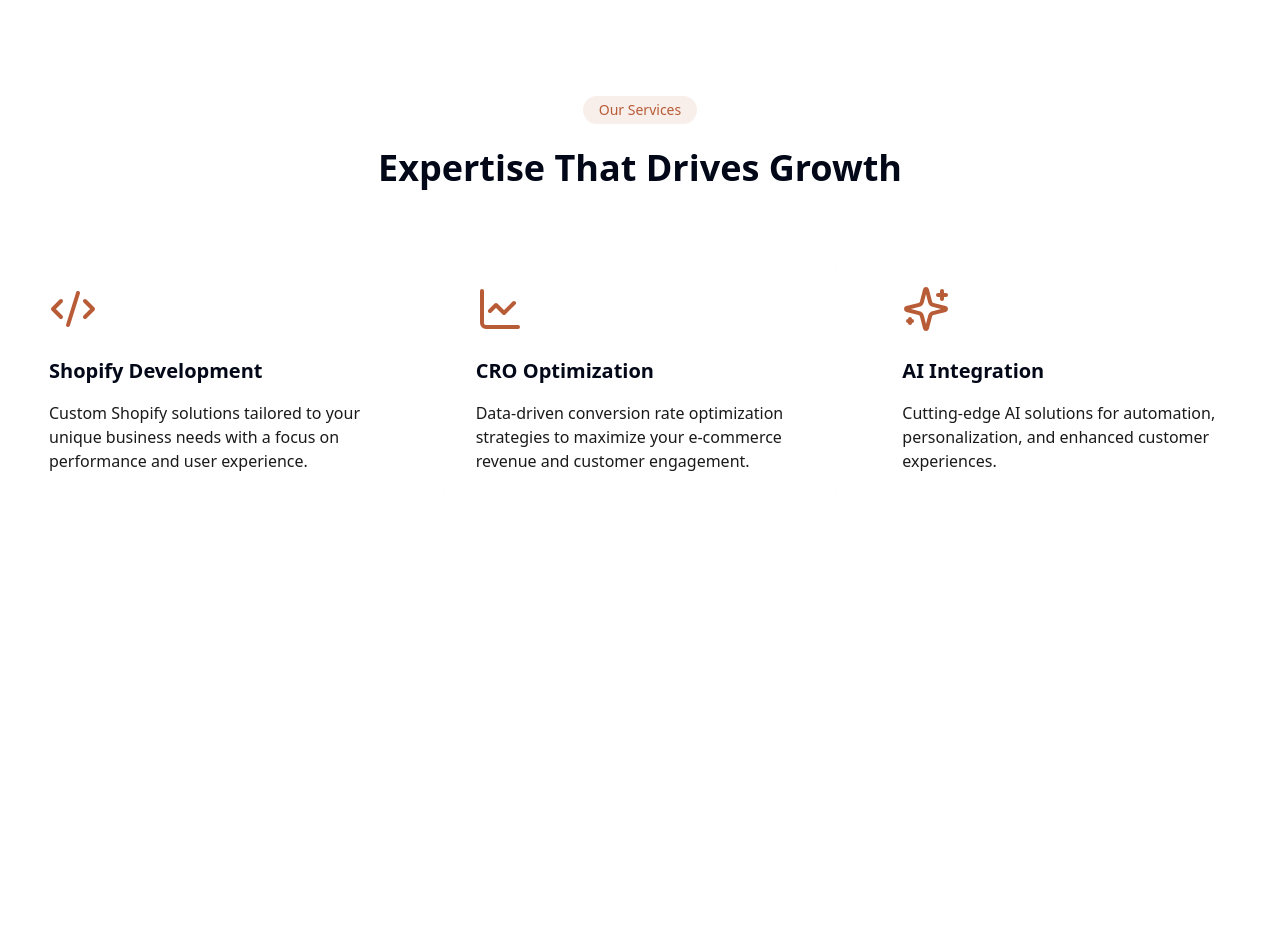
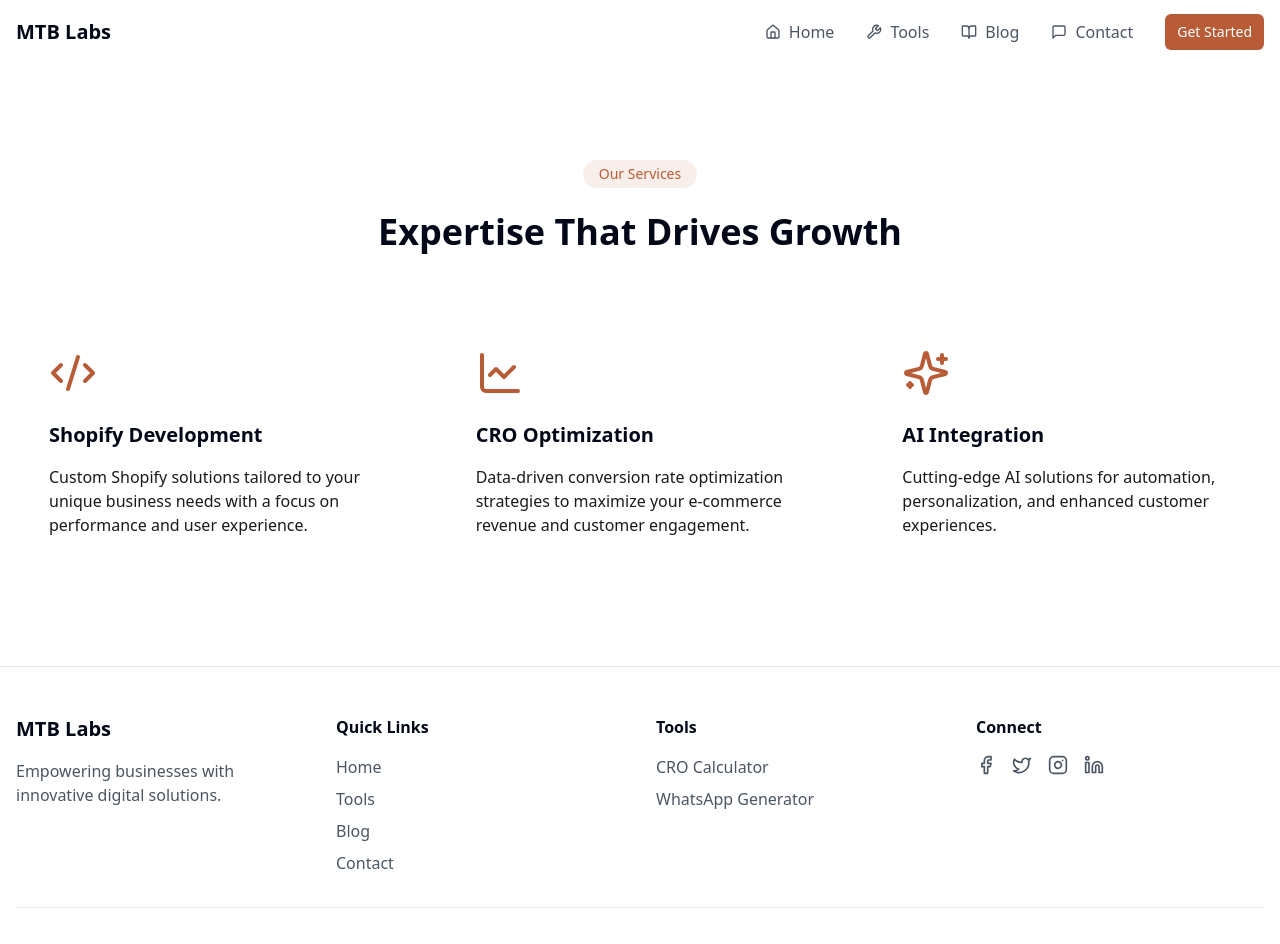
Before and after one commit to MTB-Labs/landing-genius-mtb, a React (Vite) app: page /services in a window 1280 px wide. Shown: the top 944 px of the page. Before the commit the page ends 800 px from the top, so only its background shows below. Built offline with nearby package versions, Linux system fonts and the light colour scheme.

Commit message:
Add header and footer components
Implement a header that is accessible on all pages and create a footer component for consistent navigation and information display across the application.
[skip gpt_engineer]

```diff
--- /dev/null
+++ b/src/components/Footer.tsx
@@ -0,0 +1,59 @@
+import { Link } from "react-router-dom";
+import { Facebook, Twitter, Instagram, Linkedin } from "lucide-react";
+
+export const Footer = () => {
+  return (
+    <footer className="bg-white border-t">
+      <div className="container mx-auto px-4 py-12">
+        <div className="grid grid-cols-1 md:grid-cols-4 gap-8">
+          <div>
+            <h3 className="font-bold text-xl mb-4">MTB Labs</h3>
+            <p className="text-gray-600">
+              Empowering businesses with innovative digital solutions.
+            </p>
+          </div>
+
+          <div>
+            <h4 className="font-semibold mb-4">Quick Links</h4>
+            <ul className="space-y-2">
+              <li><Link to="/" className="text-gray-600 hover:text-primary">Home</Link></li>
+              <li><Link to="/tools" className="text-gray-600 hover:text-primary">Tools</Link></li>
+              <li><Link to="/blog" className="text-gray-600 hover:text-primary">Blog</Link></li>
+              <li><Link to="/contact" className="text-gray-600 hover:text-primary">Contact</Link></li>
+            </ul>
+          </div>
+
+          <div>
+            <h4 className="font-semibold mb-4">Tools</h4>
+            <ul className="space-y-2">
+              <li><Link to="/tools/cro-calculator" className="text-gray-600 hover:text-primary">CRO Calculator</Link></li>
+              <li><Link to="/tools/whatsapp-generator" className="text-gray-600 hover:text-primary">WhatsApp Generator</Link></li>
+            </ul>
+          </div>
+
+          <div>
+            <h4 className="font-semibold mb-4">Connect</h4>
+            <div className="flex space-x-4">
+              <a href="#" className="text-gray-600 hover:text-primary">
+                <Facebook className="w-5 h-5" />
+              </a>
+              <a href="#" className="text-gray-600 hover:text-primary">
+                <Twitter className="w-5 h-5" />
+              </a>
+              <a href="#" className="text-gray-600 hover:text-primary">
+                <Instagram className="w-5 h-5" />
+              </a>
+              <a href="#" className="text-gray-600 hover:text-primary">
+                <Linkedin className="w-5 h-5" />
+              </a>
+            </div>
+          </div>
+        </div>
+
+        <div className="border-t mt-8 pt-8 text-center text-gray-600">
+          <p>&copy; {new Date().getFullYear()} MTB Labs. All rights reserved.</p>
+        </div>
+      </div>
+    </footer>
+  );
+};
--- a/src/pages/Blog.tsx
+++ b/src/pages/Blog.tsx
@@ -1,5 +1,7 @@
 import { motion } from "framer-motion";
 import { Blog as BlogSection } from "@/components/Blog";
+import { Navigation } from "@/components/Navigation";
+import { Footer } from "@/components/Footer";
 
 const Blog = () => {
   return (
@@ -9,7 +11,9 @@ const Blog = () => {
       transition={{ duration: 0.5 }}
       className="min-h-screen bg-secondary"
     >
+      <Navigation />
       <BlogSection />
+      <Footer />
     </motion.div>
   );
 };
--- a/src/pages/Contact.tsx
+++ b/src/pages/Contact.tsx
@@ -1,6 +1,7 @@
 import { motion } from "framer-motion";
 import { Contact as ContactSection } from "@/components/Contact";
 import { Navigation } from "@/components/Navigation";
+import { Footer } from "@/components/Footer";
 
 const Contact = () => {
   return (
@@ -12,6 +13,7 @@ const Contact = () => {
     >
       <Navigation />
       <ContactSection />
+      <Footer />
     </motion.div>
   );
 };
--- a/src/pages/CroCalculator.tsx
+++ b/src/pages/CroCalculator.tsx
@@ -3,6 +3,8 @@ import { useState } from "react";
 import { Button } from "@/components/ui/button";
 import { Input } from "@/components/ui/input";
 import { useToast } from "@/components/ui/use-toast";
+import { Navigation } from "@/components/Navigation";
+import { Footer } from "@/components/Footer";
 
 const CroCalculator = () => {
   const { toast } = useToast();
@@ -53,8 +55,10 @@ const CroCalculator = () => {
       initial={{ opacity: 0 }}
       animate={{ opacity: 1 }}
       transition={{ duration: 0.5 }}
-      className="min-h-screen bg-secondary py-24"
+      className="min-h-screen bg-secondary"
     >
+      <Navigation />
+      <div className="py-24">
         <div className="container mx-auto px-4">
           <div className="max-w-2xl mx-auto">
             <div className="text-center mb-12">
@@ -122,6 +126,8 @@ const CroCalculator = () => {
             </form>
           </div>
         </div>
+      </div>
+      <Footer />
     </motion.div>
   );
 };
--- a/src/pages/Services.tsx
+++ b/src/pages/Services.tsx
@@ -1,5 +1,7 @@
 import { motion } from "framer-motion";
 import { Services as ServicesSection } from "@/components/Services";
+import { Navigation } from "@/components/Navigation";
+import { Footer } from "@/components/Footer";
 
 const Services = () => {
   return (
@@ -9,7 +11,9 @@ const Services = () => {
       transition={{ duration: 0.5 }}
       className="min-h-screen bg-secondary"
     >
+      <Navigation />
       <ServicesSection />
+      <Footer />
     </motion.div>
   );
 };
--- a/src/pages/Tools.tsx
+++ b/src/pages/Tools.tsx
@@ -1,5 +1,7 @@
 import { motion } from "framer-motion";
 import { Tools as ToolsSection } from "@/components/Tools";
+import { Navigation } from "@/components/Navigation";
+import { Footer } from "@/components/Footer";
 
 const Tools = () => {
   return (
@@ -9,7 +11,9 @@ const Tools = () => {
       transition={{ duration: 0.5 }}
       className="min-h-screen bg-secondary"
     >
+      <Navigation />
       <ToolsSection />
+      <Footer />
     </motion.div>
   );
 };
--- a/src/pages/WhatsappGenerator.tsx
+++ b/src/pages/WhatsappGenerator.tsx
@@ -5,6 +5,7 @@ import { Input } from "@/components/ui/input";
 import { Textarea } from "@/components/ui/textarea";
 import { useToast } from "@/hooks/use-toast";
 import { Navigation } from "@/components/Navigation";
+import { Footer } from "@/components/Footer";
 
 const WhatsappGenerator = () => {
   const { toast } = useToast();
@@ -14,7 +15,6 @@ const WhatsappGenerator = () => {
   });
 
   const generateWhatsAppLink = () => {
-    // Remove any non-numeric characters from the phone number
     const cleanPhoneNumber = formData.phoneNumber.replace(/\D/g, "");
     const encodedMessage = encodeURIComponent(formData.message);
     return `https://wa.me/${cleanPhoneNumber}?text=${encodedMessage}`;
@@ -43,14 +43,12 @@ const WhatsappGenerator = () => {
 
     const whatsappLink = generateWhatsAppLink();
 
-    // Copy to clipboard
     navigator.clipboard.writeText(whatsappLink).then(() => {
       toast({
         title: "Link Generated!",
         description: "The WhatsApp link has been copied to your clipboard",
       });
 
-      // Open WhatsApp in a new tab
       window.open(whatsappLink, '_blank');
     }).catch(() => {
       toast({
@@ -111,6 +109,7 @@ const WhatsappGenerator = () => {
           </form>
         </div>
       </div>
+      <Footer />
     </motion.div>
   );
 };
```
Lines whose indentation alone changed are shown as unchanged.
